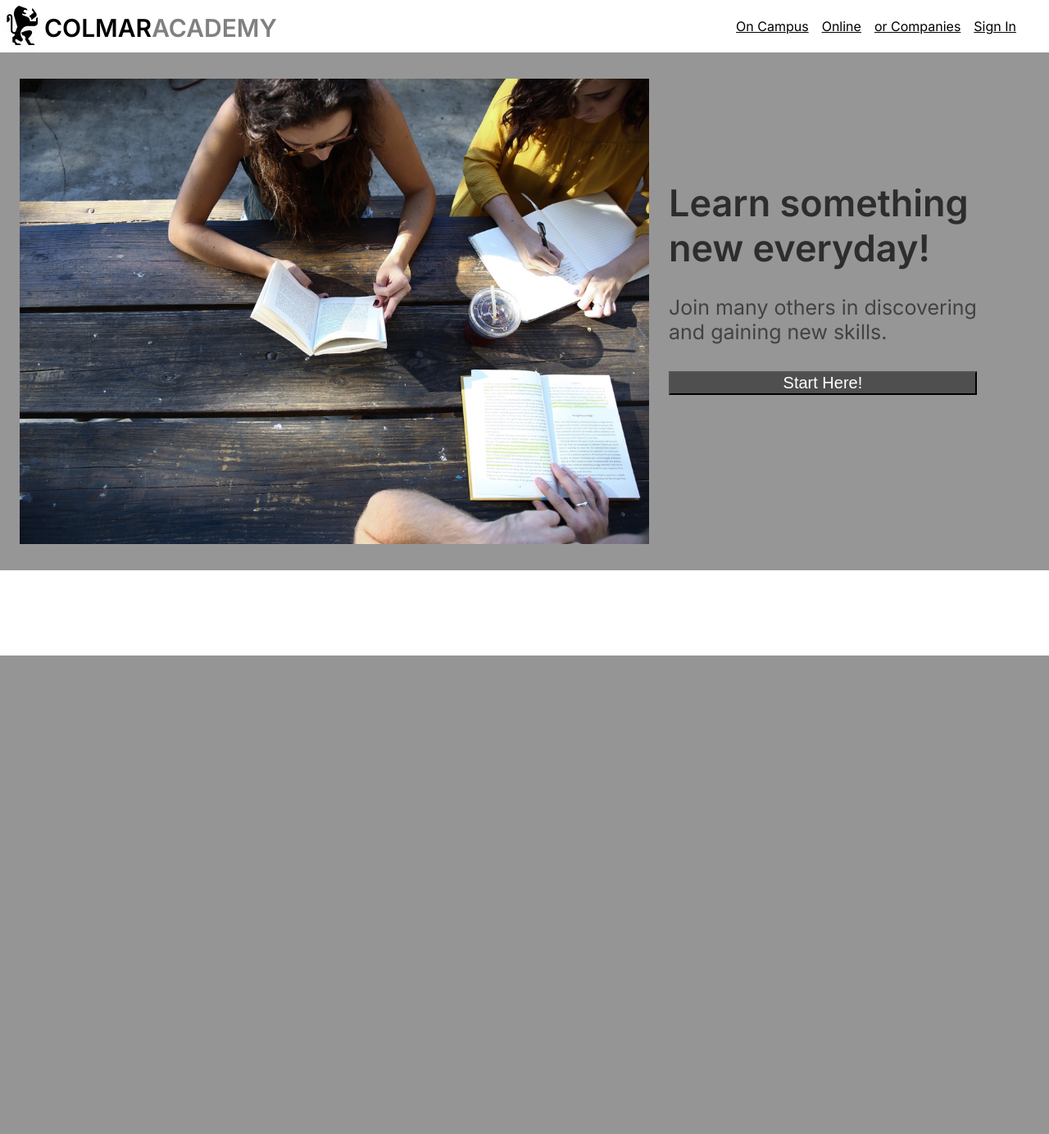
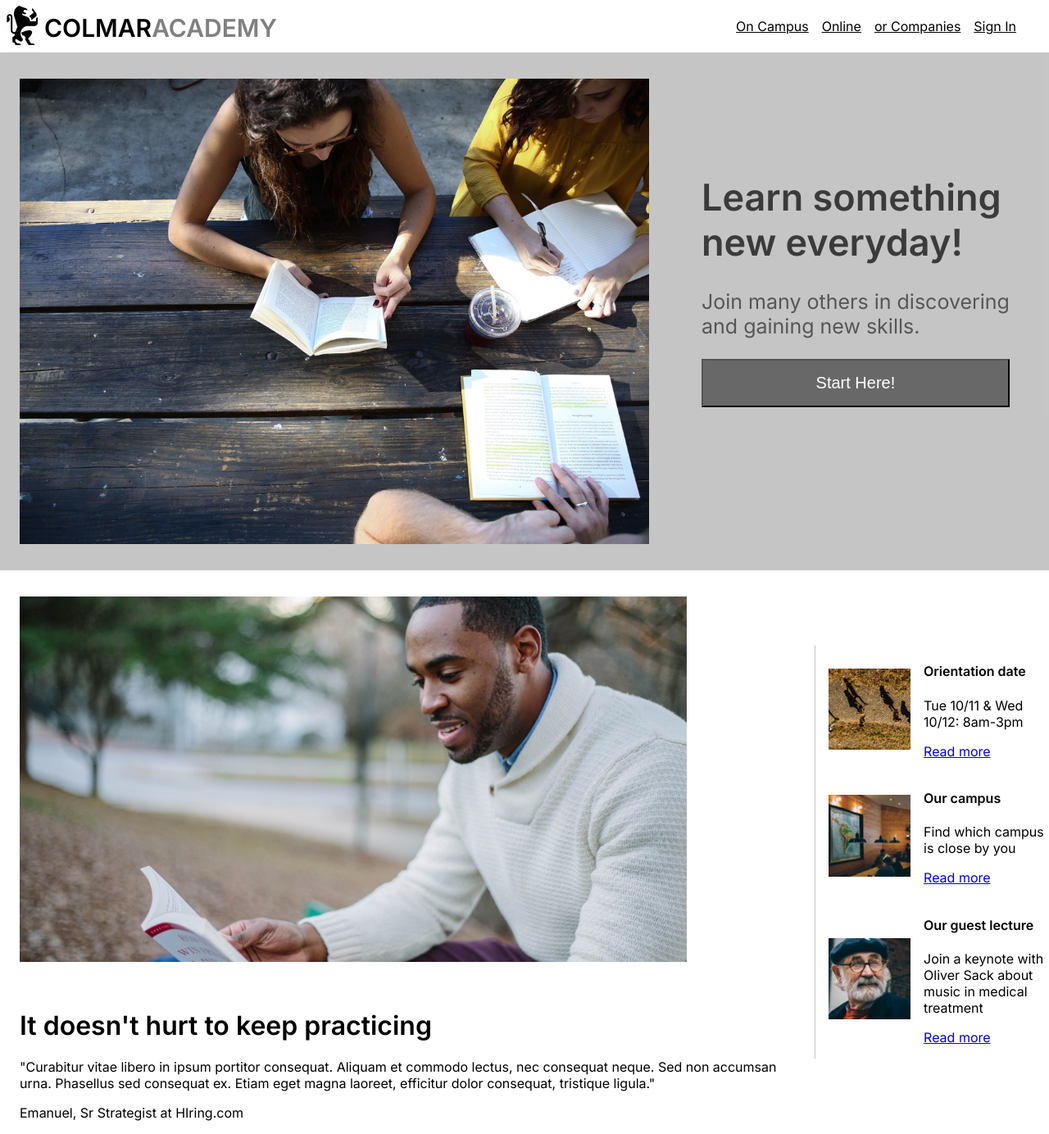
Before and after one commit to ThomasSchwartz18/Colmar-Academy, a PHP site: page / in a window 1280 px wide. Shown: the whole page at 82% size. Before the commit the page ends 800 px from the top, so only its background shows below. Run offline with PHP 8.4, Linux system fonts and the light colour scheme.

Commit message:
Added elements to news - partly styled

```diff
--- a/index.html
+++ b/index.html
@@ -32,7 +32,45 @@
         <div class="start--column2">
             <h1 class="start--heading1">Learn something <br> new everyday!</h1>
             <p class="start--sub-heading">Join many others in discovering <br> and gaining new skills.</p>
-            <p><button class="start--button">Start Here!</button></p>
+            <p><button class="start--button" href="#">Start Here!</button></p>
+        </div>
+
+    </div>
+
+    <div class="news">
+
+        <div class="news--left">
+            <img class="news--img" src="resources/images/information-main.jpg" alt="">
+            <h1 class="news--heading1">It doesn't hurt to keep practicing</h1>
+            <p class="news--quote">"Curabitur vitae libero in ipsum portitor consequat. Aliquam et commodo lectus, nec consequat neque. Sed non accumsan urna. Phasellus sed consequat ex. Etiam eget magna laoreet, efficitur dolor consequat, tristique ligula."</p>
+            <p class="news--quote-tag">Emanuel, Sr Strategist at HIring.com</p>
+        </div>
+
+        <div class="news--current-events">
+            <div class="ce--container">
+                <img class="ce--img" src="resources/images/information-orientation.jpg" alt="">
+                <div class="ce--">
+                    <h4>Orientation date</h4>
+                    <p>Tue 10/11 & Wed 10/12: 8am-3pm</p>
+                    <p><a href="#">Read more</a></p>
+                </div>
+            </div>
+            <div class="ce--container">
+                <img class="ce--img" src="resources/images/information-campus.jpg" alt="">
+                <div class="ce--">
+                    <h4>Our campus</h4>
+                    <p>Find which campus is close by you</p>
+                    <p><a href="#">Read more</a></p>
+                </div>
+            </div>
+            <div class="ce--container">
+                <img class="ce--img" src="resources/images/information-guest-lecture.jpg" alt="">
+                <div class="ce--">
+                    <h4>Our guest lecture</h4>
+                    <p>Join a keynote with Oliver Sack about music in medical treatment</p>
+                    <p><a href="#">Read more</a></p>
+                </div>
+            </div>
         </div>
 
     </div>
--- a/resources/css/style.css
+++ b/resources/css/style.css
@@ -2,15 +2,16 @@
 @import url('https://fonts.googleapis.com/css2?family=Inter:wght@400;600&display=swap');
 
 body {
-    display: flex;
-    align-content: center;
-    justify-content: center;
-    text-align: center;
+    /* display: flex; */
+    /* align-content: center; */
+    /* justify-content: center; */
+    /* text-align: center; */
     /* background-color: gray; */
     margin: 0%;
     padding: 0;
     font-family: 'Inter', sans-serif;
     font-weight: 400;
+    overflow-x: hidden;
 }
 
 /* NAVBAR */
@@ -61,7 +62,7 @@ nav {
     width: 100%;
     display: flex;
     align-items: center;
-    background-color: rgb(150, 150, 150);
+    background-color: rgba(178, 178, 178, 0.745);
 }
 
 .start--banner {
@@ -71,6 +72,7 @@ nav {
 
 .start--column2 {
     text-align: left;
+    margin-left: 40px;
 }
 
 .start--heading1 {
@@ -84,9 +86,47 @@ nav {
 }
 
 .start--button {
-    margin: 8px 0 8px 0;
+    padding: 16px 0 16px 0;
     font-size: 20px;
     width: 100%;
     background-color: rgba(0, 0, 0, 0.475);
     color: white;
 }
+
+/* NEWS */
+.news {
+    width: 100%;
+    display: flex;
+    align-items: center;
+}
+
+.news--left {
+    padding-left: 24px;
+}
+
+.news--img {
+    margin: 32px 0 32px 0;
+    width: 86%;
+}
+
+/* current events */
+.news--current-events {
+    width: 40%;
+    border-left: 1px solid rgba(178, 178, 178, 0.745);
+    margin-left: 24px;
+}
+
+.ce--container {
+    display: flex;
+    align-items: center;
+}
+
+.ce--container:hover {
+    background-color: rgba(178, 178, 178, 0.745);
+    transition: background-color 500ms linear 200ms;
+}
+
+.ce--img {
+    width: 35%;
+    margin: 16px;
+}
```
